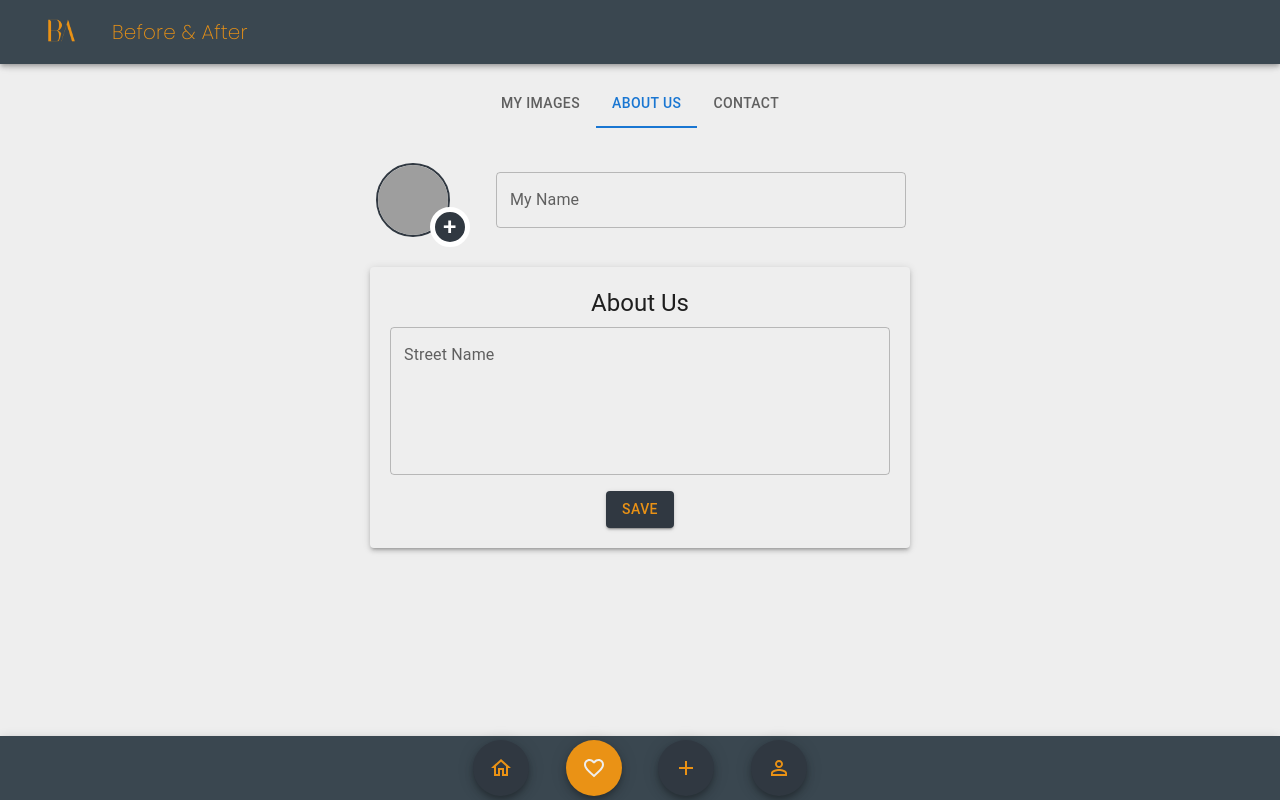
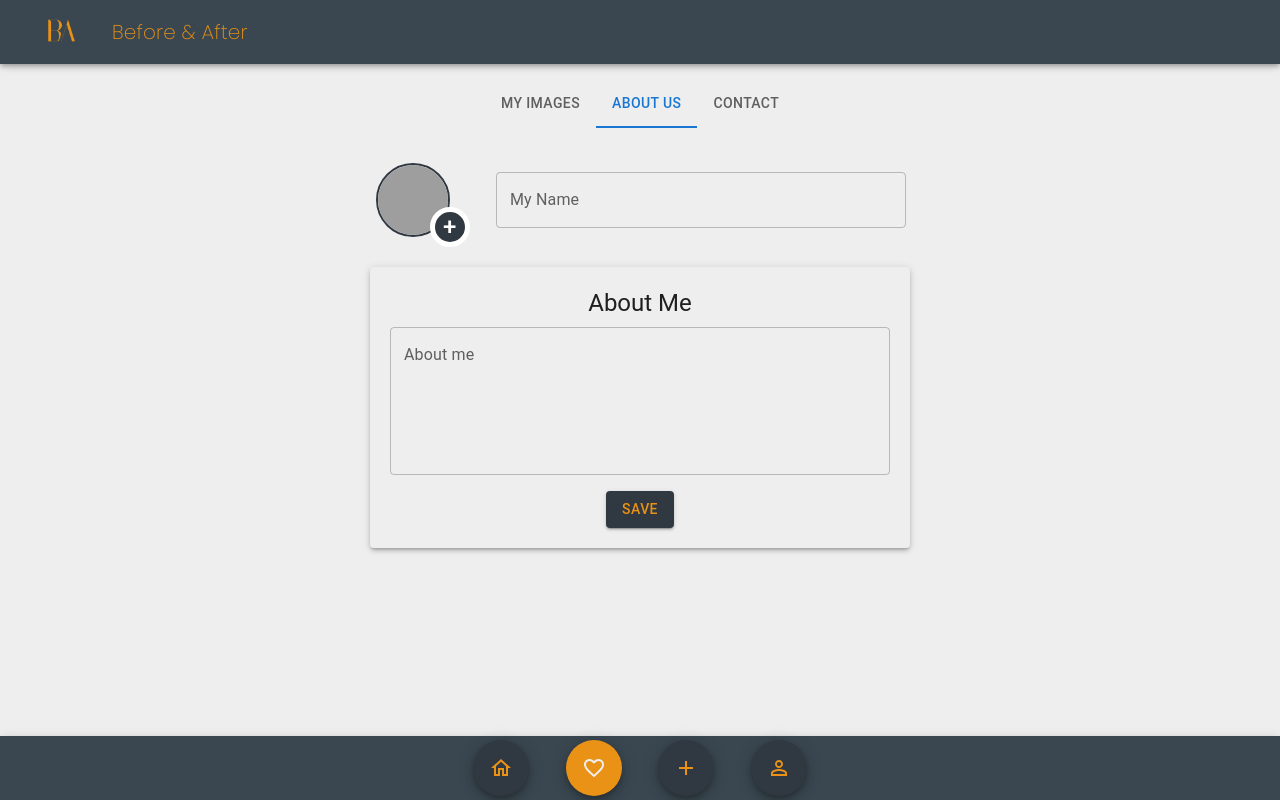
Before and after one commit to magdalenahuget/beforeAfterFrontend, a React (Create React App) app: page /profile in a window 1280 px wide. Both pictures are taken after a click on the tab "ABOUT US". Built offline with nearby package versions, Linux system fonts and the light colour scheme; no server answers; grey boxes are pictures that could not be loaded.

Commit message:
Refactor: rename about me label and text

```diff
--- a/src/components/profil/AboutMeForm.jsx
+++ b/src/components/profil/AboutMeForm.jsx
@@ -19,7 +19,7 @@ const ContactDetailsForm = ({
             <Paper elevation={3} style={{padding: 20, marginTop: 20}}
                    sx={{background: '#EEEEEE', width: '500px'}}>
                 <Typography variant="h5" align="center" gutterBottom>
-                    About Us
+                    About Me
                 </Typography>
                 <div>
                     <form onSubmit={handleSubmitAboutMeForm}>
@@ -29,8 +29,8 @@ const ContactDetailsForm = ({
                                     fullWidth
                                     multiline
                                     rows={calculateRows()}
-                                    label="Street Name"
-                                    name="streetName"
+                                    label="About me"
+                                    name="aboutme"
                                     value={aboutMe.aboutMe || updateAboutMe.aboutMe}
                                     onChange={handleFormAboutMeChange}
                                 />
```
